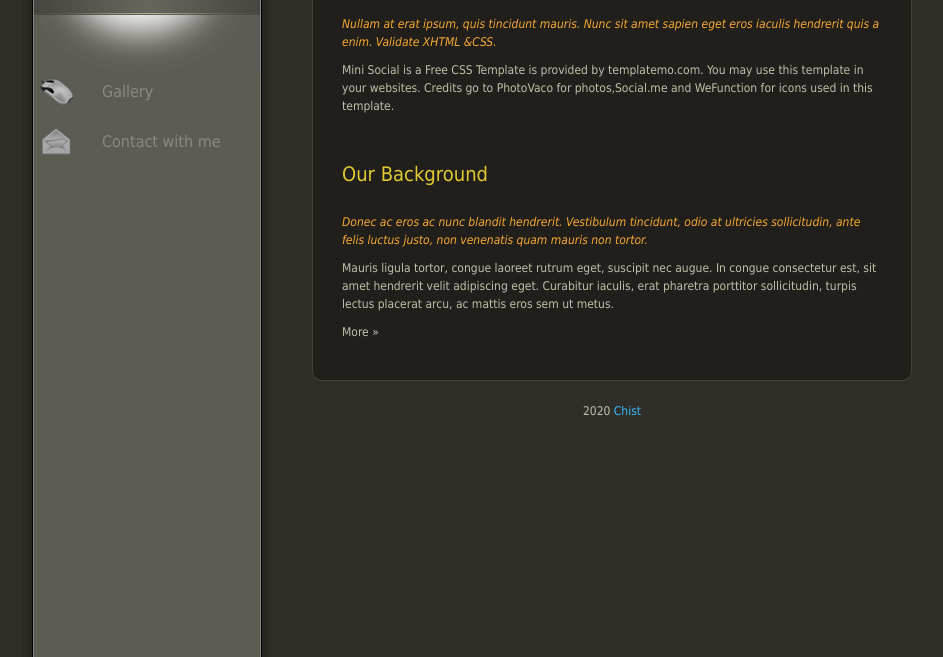
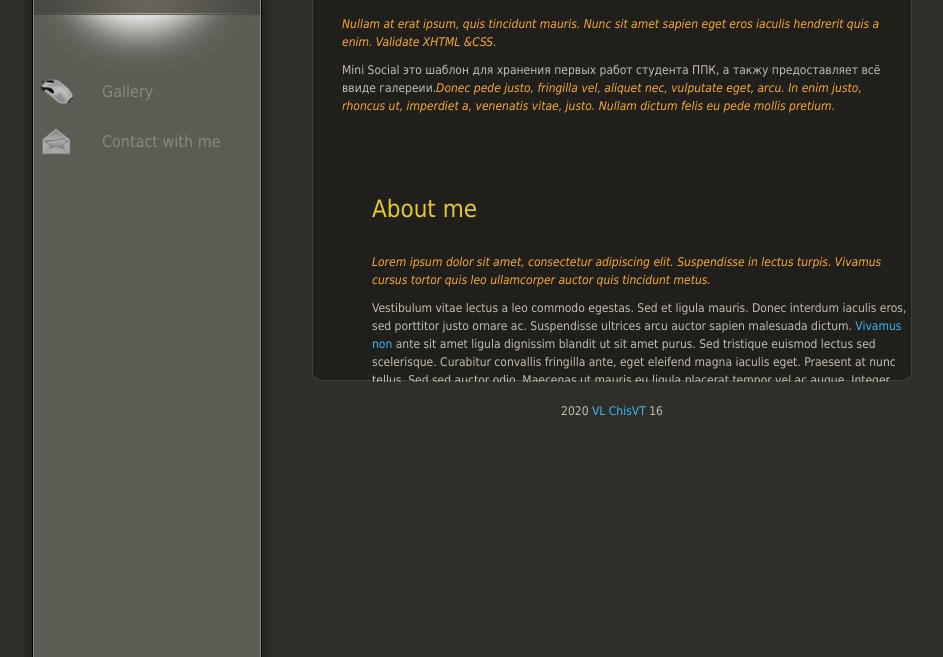
Before and after one commit to Endrgnom/Endr, a plain HTML site: page index.html in a window 1280 px wide. Shown: the part 143-800 px from the top of the page, without its empty margins (48-991 px from the left). Drawn offline with Linux system fonts and the light colour scheme.

Commit message:
Update index.html
1

```diff
--- a/index.html
+++ b/index.html
@@ -35,27 +35,14 @@
                         <h1>Introducing Mini Social website</h1>
 
                         <p><em>Nullam at erat ipsum, quis tincidunt mauris. Nunc sit amet sapien eget eros iaculis hendrerit quis a enim. Validate XHTML &amp;CSS.</em></p>
-                        <p>Mini Social is a Free CSS Template is provided by templatemo.com. You may use this template in your websites. Credits go to PhotoVaco for photos,Social.me and WeFunction for icons used in this template.</p>
+                        <p>Mini Social это шаблон для хранения первых работ студента ППК, а такжу предоставляет всё ввиде галереии.<em>Donec pede justo, fringilla vel, aliquet nec, vulputate eget, arcu. In enim justo, rhoncus ut, imperdiet a, venenatis vitae, justo. Nullam dictum felis eu pede mollis pretium.</em></p>
                       <div class="cleaner_h40"></div>
-
-                        <h2>Our Background</h2>
-                        <p><em>Donec ac eros ac nunc blandit hendrerit. Vestibulum tincidunt, odio at ultricies sollicitudin, ante felis luctus justo, non venenatis quam mauris non tortor.</em></p>
-                        <p>Mauris ligula tortor, congue laoreet rutrum eget, suscipit nec augue. In congue consectetur est, sit amet hendrerit velit adipiscing eget. Curabitur iaculis, erat pharetra porttitor sollicitudin, turpis lectus placerat arcu, ac mattis eros sem ut metus.</p>
-                        <div class="btn_more">More <span>&raquo;</span></div>
-                    </div>
 
                     <div class="panel" id="aboutus">
                         <h1>About me</h1>
                         <p><em>Lorem ipsum dolor sit amet, consectetur adipiscing elit. Suspendisse in lectus turpis. Vivamus cursus tortor quis leo ullamcorper auctor quis tincidunt metus.</em></p>
                         <p>Vestibulum vitae lectus a leo commodo egestas. Sed et ligula mauris. Donec interdum iaculis eros, sed porttitor justo ornare ac. Suspendisse ultrices arcu auctor sapien malesuada dictum. <a href="#">Vivamus non</a> ante sit amet ligula dignissim blandit ut sit amet purus. Sed tristique euismod lectus sed scelerisque. Curabitur convallis fringilla ante, eget eleifend magna iaculis eget. Praesent at nunc tellus. Sed sed auctor odio. Maecenas ut mauris eu ligula placerat tempor vel ac augue. Integer fermentum, ante eget sodales lacinia, nisl diam semper elit, non hendrerit nunc urna vitae erat. Etiam vel nisi risus.</p>
                       <p>Vestibulum tempus porttitor ipsum, ut dictum metus molestie eu. Donec interdum, mi ut facilisis posuere, neque sapien lacinia urna, nec hendrerit dolor arcu sed justo. Aenean rhoncus porttitor dolor non posuere. Nulla eu mi id tellus vehicula pellentesque et vitae magna. </p>
-                    </div>
-
-                    <div class="panel" id="services">
-                        <h1>Our Services</h1>
-                		<p>Vivamus laoreet pharetra eros. In quam nibh, placerat ac, porta ac, molestie non, purus. Curabitur sem ante, condimentum non, cursus quis, eleifend non, libero. Nunc a nulla. Suspendisse vitae orci a ligula egestas bibendum. Vestibulum ultrices. Pellentesque tempus sapien nec sem commodo ullamcorper. Credit goes to <a href="#">Icojoy</a> for below icons.</p>
-
-
                     </div>
 
                     <div class="panel" id="gallery">
@@ -138,7 +125,7 @@
 
         <div id="templatemo_footer">
 
-            2020 <a href="#">Chist</a>
+            2020 <a href="#">VL ChisVT</a> 16
         </div>
 
     </div>
```
